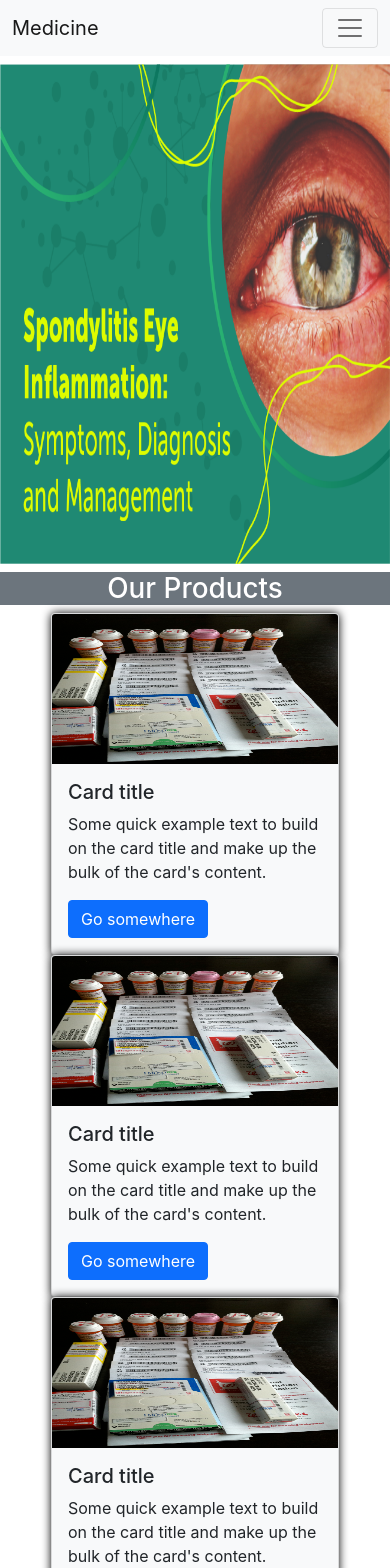
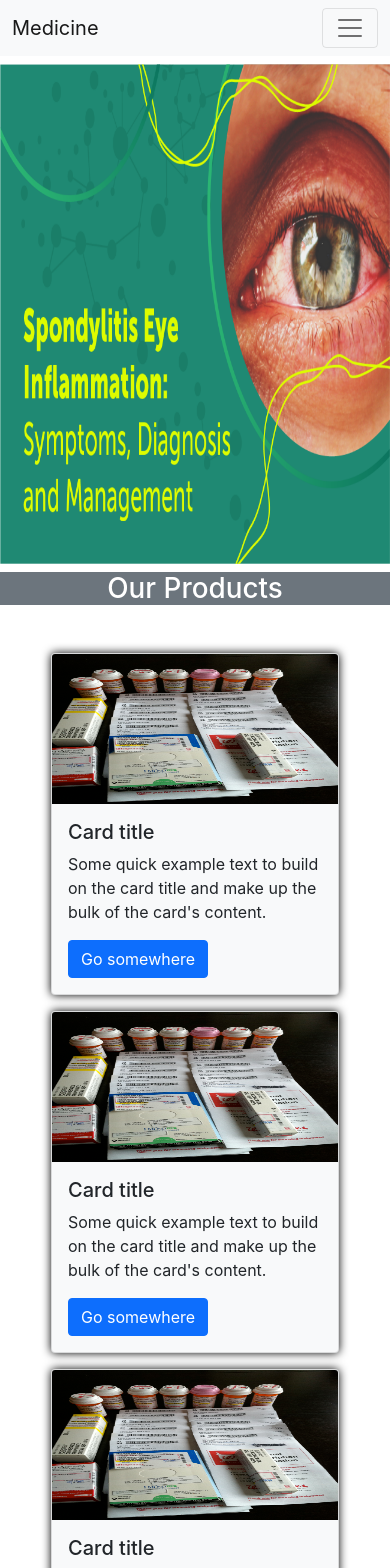
Before and after one commit to Golu0512/dashboard, a React (Create React App) app: page / in a window 390 px wide. Shown: the top 1568 px of the page. Built offline with nearby package versions, Linux system fonts and the light colour scheme.

Commit message:
space bottom fixed

```diff
--- a/src/components/Home.js
+++ b/src/components/Home.js
@@ -14,8 +14,8 @@
 
             {/* products section */}
 
-                <div className="row px-0 mx-0">
-                    <div className="col-lg-4 col-md-4 col-sm-1 d-flex justify-content-center align-items-center">
+                <div className="row mt-5 px-0 mx-0">
+                    <div className="col-lg-4 col-md-4 col-sm-1 d-flex justify-content-center align-items-center mb-3">
                         <div className={`card cardStyle bg-${props.mode} text-${props.mode === 'light' ? 'black' : 'white'}`}>
                             <img className="card-img-top cardImage" src="./images/med1.jpg" height={'150'} alt="Card image cap" />
                             <div className="card-body">
@@ -31,7 +31,7 @@
                         </div>
                     </div>
 
-                    <div className="col-lg-4 col-md-4 col-sm-1 d-flex justify-content-center align-items-center">
+                    <div className="col-lg-4 col-md-4 col-sm-1 d-flex justify-content-center align-items-center mb-3">
                         <div className={`card cardStyle bg-${props.mode} text-${props.mode === 'light' ? 'black' : 'white'}`}>
                             <img className="card-img-top cardImage" src="./images/med1.jpg" height={'150'} alt="Card image cap" />
                             <div className="card-body">
@@ -47,7 +47,7 @@
                         </div>
                     </div>
 
-                    <div className="col-lg-4 col-md-4 col-sm-1 d-flex justify-content-center align-items-center">
+                    <div className="col-lg-4 col-md-4 col-sm-1 d-flex justify-content-center align-items-center mb-3">
                         <div className={`card cardStyle bg-${props.mode} text-${props.mode === 'light' ? 'black' : 'white'}`}>
                             <img className="card-img-top cardImage" src="./images/med1.jpg" height={'150'} alt="Card image cap" />
                             <div className="card-body">
@@ -65,8 +65,8 @@
 
                 </div>
 
-                <div className="row my-3 px-0 mx-0">
-                    <div className="col-lg-4 col-md-4 col-sm-1 d-flex justify-content-center align-items-center">
+                <div className="row px-0 mx-0">
+                    <div className="col-lg-4 col-md-4 col-sm-1 d-flex justify-content-center align-items-center mb-3">
                         <div className={`card cardStyle bg-${props.mode} text-${props.mode === 'light' ? 'black' : 'white'}`}>
                             <img className="card-img-top cardImage" src="./images/med1.jpg" height={'150'} alt="Card image cap" />
                             <div className="card-body">
@@ -82,7 +82,7 @@
                         </div>
                     </div>
 
-                    <div className="col-lg-4 col-md-4 col-sm-1 d-flex justify-content-center align-items-center">
+                    <div className="col-lg-4 col-md-4 col-sm-1 d-flex justify-content-center align-items-center mb-3">
                         <div className={`card cardStyle bg-${props.mode} text-${props.mode === 'light' ? 'black' : 'white'}`}>
                             <img className="card-img-top cardImage" src="./images/med1.jpg" height={'150'} alt="Card image cap" />
                             <div className="card-body">
@@ -98,7 +98,7 @@
                         </div>
                     </div>
 
-                    <div className="col-lg-4 col-md-4 col-sm-1 d-flex justify-content-center align-items-center">
+                    <div className="col-lg-4 col-md-4 col-sm-1 d-flex justify-content-center align-items-center mb-3">
                         <div className={`card cardStyle bg-${props.mode} text-${props.mode === 'light' ? 'black' : 'white'}`}>
                             <img className="card-img-top cardImage" src="./images/med1.jpg" height={'150'} alt="Card image cap" />
                             <div className="card-body">
```
